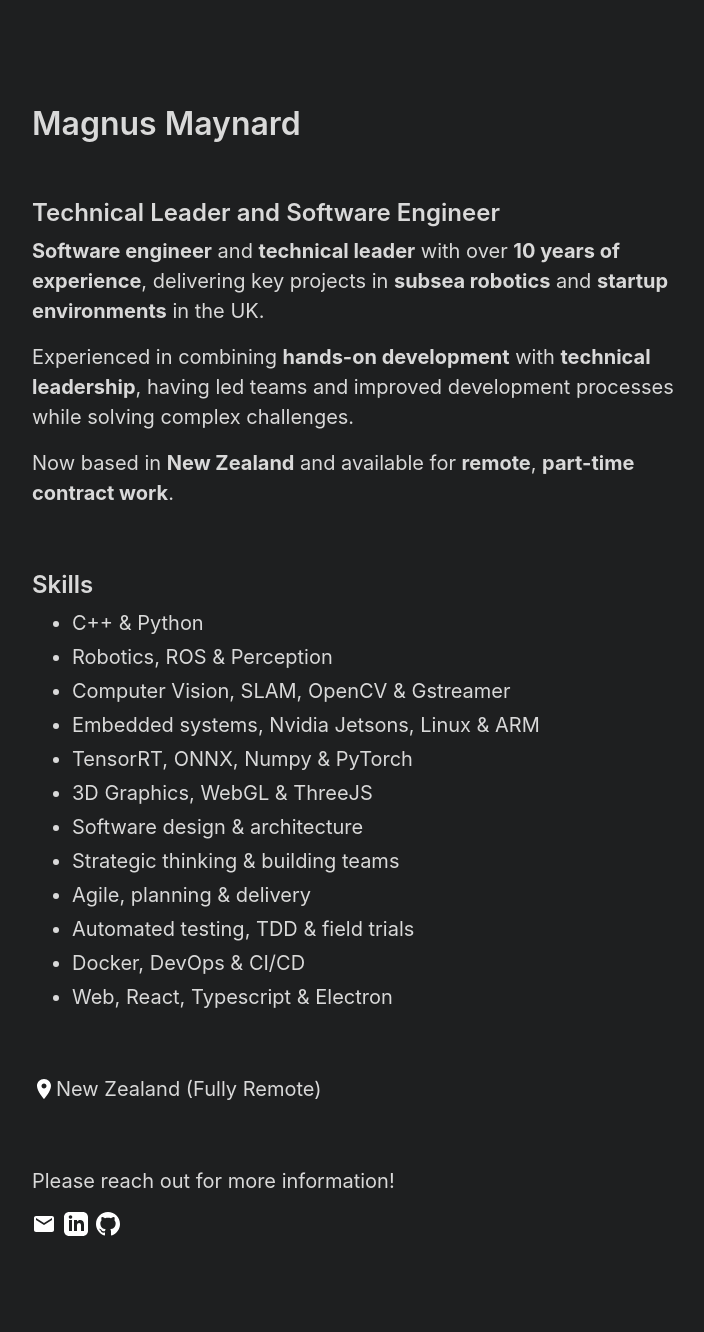
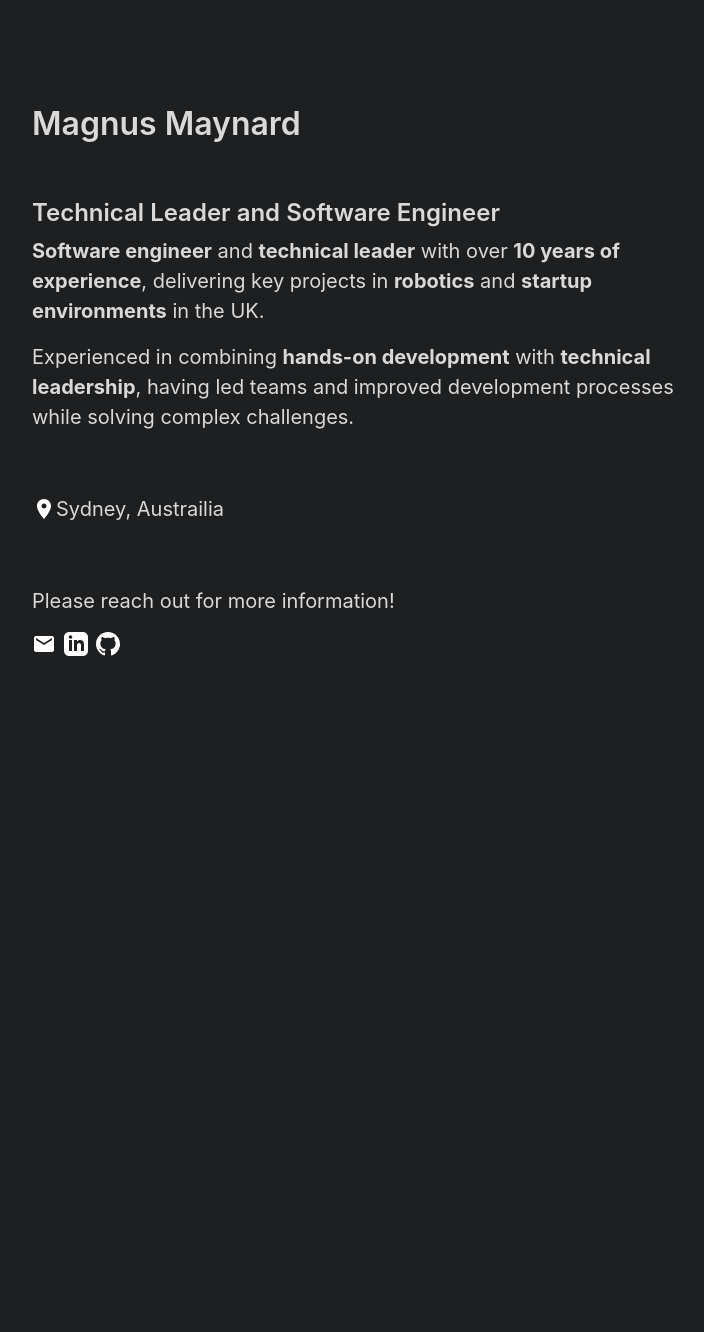
Before and after one commit to magnusmaynard/magnusmaynard.github.io, a Jekyll site: the page built from index.md, in a window 1280 px wide. Shown: the whole page, without its empty margins (272-976 px from the left). Built offline with Jekyll 4.4.1, drawn with Linux system fonts in a browser that asks for light colours; after the commit the page ends 900 px from its top, so only the background shows below that.

Commit message:
Update index.md

```diff
--- a/index.md
+++ b/index.md
@@ -7,32 +7,14 @@ title: Magnus Maynard
 
 ## Technical Leader and Software Engineer
 
-**Software engineer** and **technical leader** with over **10 years of experience**, delivering key projects in **subsea robotics** and **startup environments** in the UK.
+**Software engineer** and **technical leader** with over **10 years of experience**, delivering key projects in **robotics** and **startup environments** in the UK.
 
 Experienced in combining **hands-on development** with **technical leadership**, having led teams and improved development processes while solving complex challenges.
-
-Now based in **New Zealand** and available for **remote**, **part-time contract work**.
-
-<br>
-
-## Skills
-- C++ & Python
-- Robotics, ROS & Perception
-- Computer Vision, SLAM, OpenCV & Gstreamer
-- Embedded systems, Nvidia Jetsons, Linux & ARM
-- TensorRT, ONNX, Numpy & PyTorch
-- 3D Graphics, WebGL & ThreeJS
-- Software design & architecture
-- Strategic thinking & building teams
-- Agile, planning & delivery
-- Automated testing, TDD & field trials
-- Docker, DevOps & CI/CD
-- Web, React, Typescript & Electron
 
 <br>
 <div style="display: flex;">
   <img aria-hidden="true" style="filter: invert(1.0);" src="{{ '/assets/icons/location.svg' | relative_url }}"/>
-  <p>New Zealand (Fully Remote)</p>
+  <p>Sydney, Austrailia</p>
 </div>
 
 <br>
```
